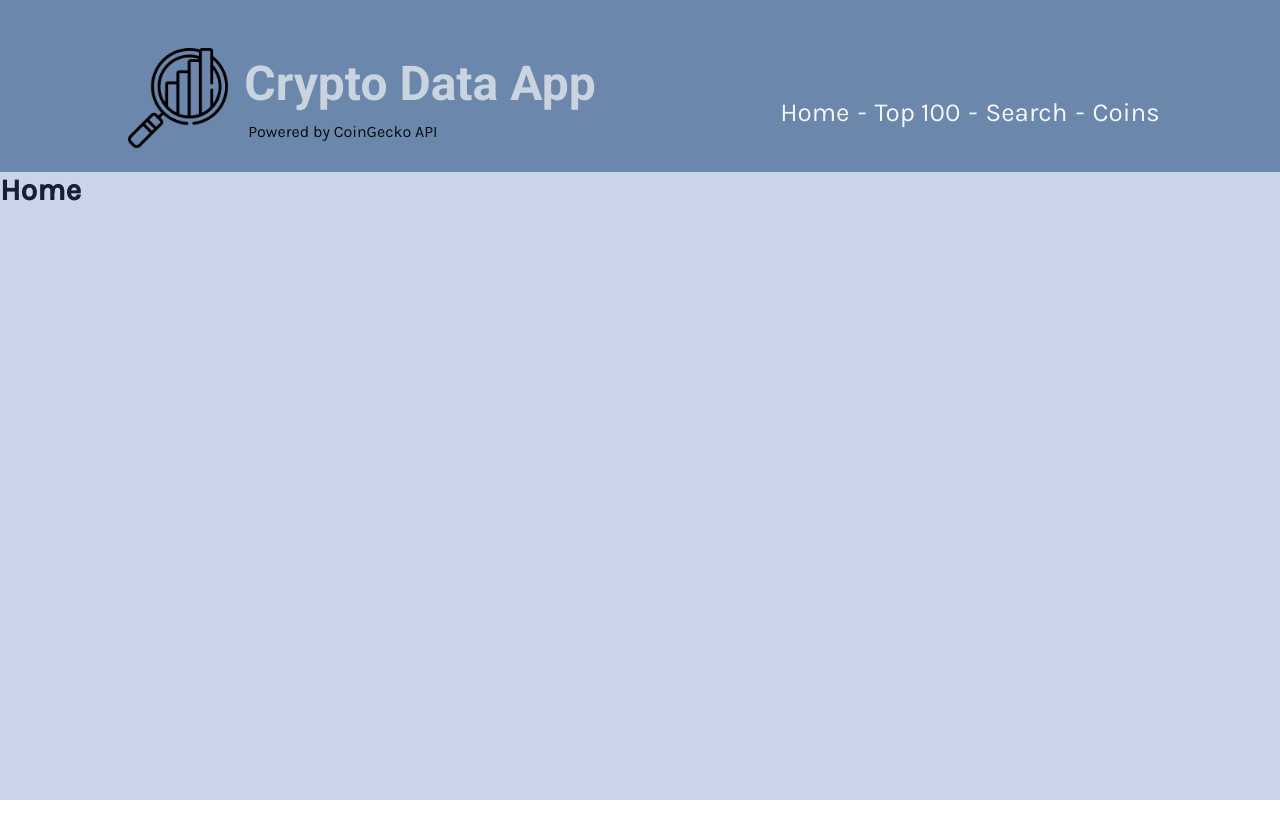
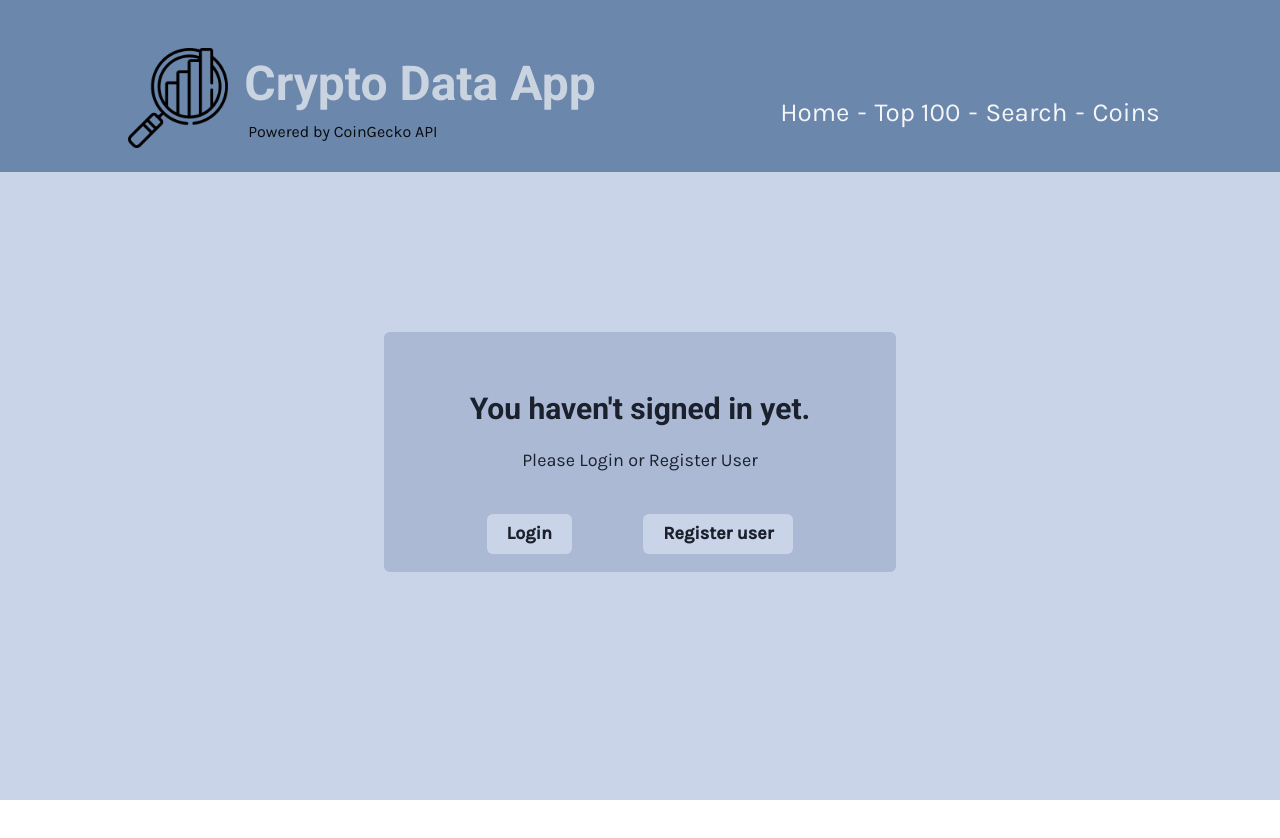
Before and after one commit to vivaldev/deploydable_crypto-data-app, a React (Vite) app: page / in a window 1280 px wide. Shown: the top 838 px of the page. Before the commit the page ends 800 px from the top, so only its background shows below. Built offline with nearby package versions, Linux system fonts and the light colour scheme; no server answers.

Commit message:
Added login notice box to Home

```diff
--- a/src/pages/Home.jsx
+++ b/src/pages/Home.jsx
@@ -14,12 +14,36 @@ import { useDisclosure } from "@chakra-ui/react";
 
 function Home({ data }) {
   return (
-    <div>
-      <Heading as="h3" size="lg" color="brand.800" fontFamily="Karla">
-        {" "}
-        Home
-      </Heading>
-    </div>
+    <Box>
+      <Flex w="100%" h="100vh" justify="center">
+        {/* LOGIN NOTICE BOX */}
+
+        <Box bg="brand.200" w="40%" h="30vh" p="5" borderRadius="md" mt={40}>
+          <Flex
+            justify="center"
+            align="center"
+            w="100%"
+            h="30vh"
+            direction="column"
+          >
+            <Heading as="h3" size="lg">
+              You haven't signed in yet.
+            </Heading>
+            <Text fontSize="lg" mt="5">
+              Please Login or Register User
+            </Text>
+            <Flex mt={10} justify="space-between" w="65%">
+              <Button bg="brand.100" p={5} fontSize="lg">
+                Login
+              </Button>
+              <Button bg="brand.100" p={5} fontSize="lg">
+                Register user
+              </Button>
+            </Flex>
+          </Flex>
+        </Box>
+      </Flex>
+    </Box>
   );
 }
 
```
Also changed, not shown: src/pages/Login.jsx (deleted), src/pages/Registeration.jsx (deleted).
